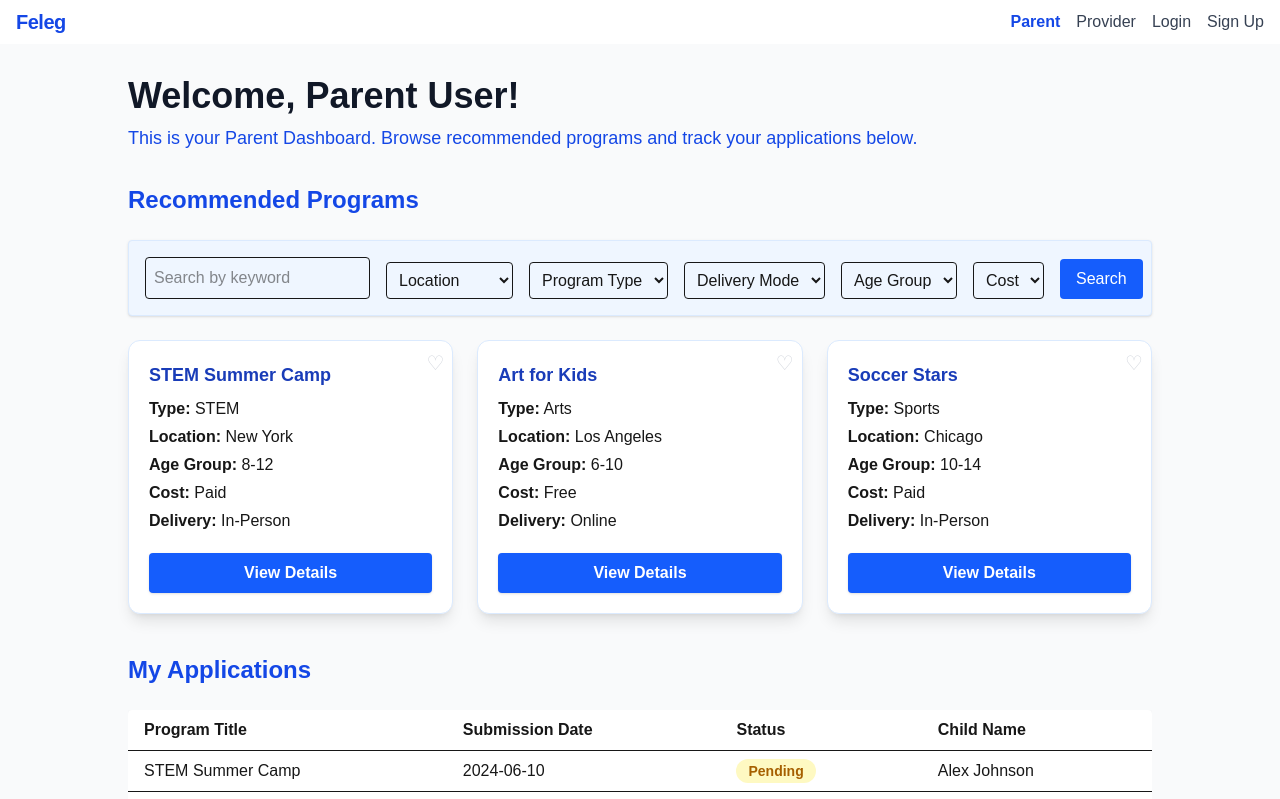
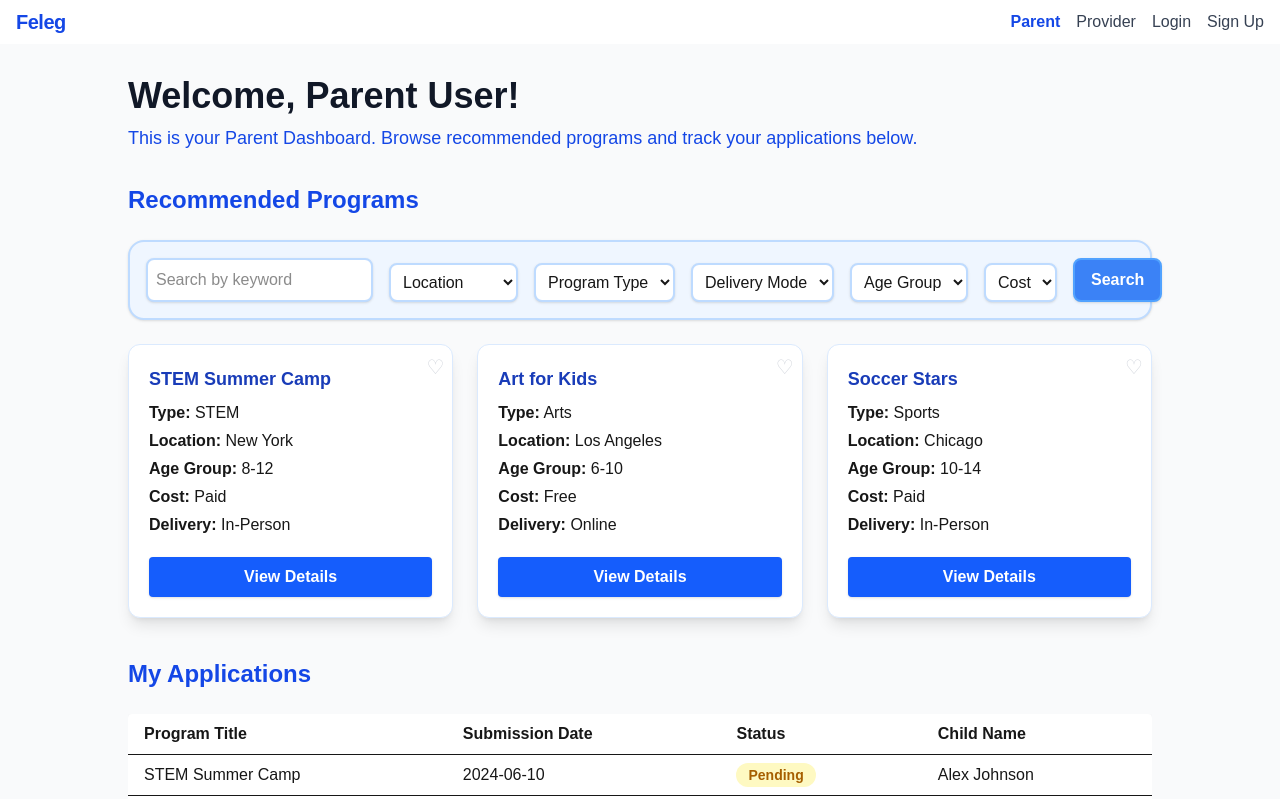
Before and after one commit to Kebid/feleg_web, a Next.js app: page /dashboard/parent in a window 1280 px wide. Shown: the top 799 px of the page. Built offline with nearby package versions, Linux system fonts and the light colour scheme.

Commit message:
UI/UX polish

```diff
--- a/app/dashboard/parent/components/FindPrograms.tsx
+++ b/app/dashboard/parent/components/FindPrograms.tsx
@@ -1,6 +1,7 @@
 "use client";
 import { useState } from "react";
 import Link from "next/link";
+import { motion } from "framer-motion";
 
 const mockPrograms = [
   {
@@ -79,80 +80,90 @@ export default function FindPrograms() {
   return (
     <div className="max-w-5xl mx-auto p-0">
       {/* Filter/Search Panel */}
-      <form
+      <motion.form
         onSubmit={handleSearch}
-        className="bg-blue-50 rounded shadow p-4 mb-6 flex flex-col md:flex-row md:items-end gap-4 border border-blue-100"
+        className="bg-blue-50 rounded-2xl shadow p-4 mb-6 flex flex-col md:flex-row md:items-end gap-4 border-2 border-blue-200"
+        initial={{ opacity: 0, y: 24 }}
+        animate={{ opacity: 1, y: 0 }}
+        transition={{ duration: 0.5, ease: 'easeOut' }}
       >
-        <input
+        <motion.input
           type="text"
           name="keyword"
           placeholder="Search by keyword"
           value={filters.keyword}
           onChange={handleChange}
-          className="border p-2 rounded flex-1 focus:outline-none focus:ring-2 focus:ring-blue-200"
+          className="border-2 border-blue-200 focus:border-blue-400 focus:ring-2 focus:ring-blue-200 rounded-lg flex-1 p-2 transition-all duration-200 shadow-sm focus:scale-[1.03] focus:shadow-md bg-white"
+          whileFocus={{ scale: 1.03, boxShadow: '0 2px 12px 0 #3B82F655' }}
         />
-        <select
+        <motion.select
           name="location"
           value={filters.location}
           onChange={handleChange}
-          className="border p-2 rounded focus:outline-none focus:ring-2 focus:ring-blue-200"
+          className="border-2 border-blue-200 focus:border-blue-400 focus:ring-2 focus:ring-blue-200 rounded-lg p-2 transition-all duration-200 shadow-sm focus:scale-[1.03] focus:shadow-md bg-white"
+          whileFocus={{ scale: 1.03, boxShadow: '0 2px 12px 0 #3B82F655' }}
         >
           <option value="">Location</option>
           {locations.map((loc) => (
             <option key={loc} value={loc}>{loc}</option>
           ))}
-        </select>
-        <select
+        </motion.select>
+        <motion.select
           name="type"
           value={filters.type}
           onChange={handleChange}
-          className="border p-2 rounded focus:outline-none focus:ring-2 focus:ring-blue-200"
+          className="border-2 border-blue-200 focus:border-blue-400 focus:ring-2 focus:ring-blue-200 rounded-lg p-2 transition-all duration-200 shadow-sm focus:scale-[1.03] focus:shadow-md bg-white"
+          whileFocus={{ scale: 1.03, boxShadow: '0 2px 12px 0 #3B82F655' }}
         >
           <option value="">Program Type</option>
           {programTypes.map((type) => (
             <option key={type} value={type}>{type}</option>
           ))}
-        </select>
-        <select
+        </motion.select>
+        <motion.select
           name="delivery"
           value={filters.delivery}
           onChange={handleChange}
-          className="border p-2 rounded focus:outline-none focus:ring-2 focus:ring-blue-200"
+          className="border-2 border-blue-200 focus:border-blue-400 focus:ring-2 focus:ring-blue-200 rounded-lg p-2 transition-all duration-200 shadow-sm focus:scale-[1.03] focus:shadow-md bg-white"
+          whileFocus={{ scale: 1.03, boxShadow: '0 2px 12px 0 #3B82F655' }}
         >
           <option value="">Delivery Mode</option>
           {deliveryModes.map((mode) => (
             <option key={mode} value={mode}>{mode}</option>
           ))}
-        </select>
-        <select
+        </motion.select>
+        <motion.select
           name="ageGroup"
           value={filters.ageGroup}
           onChange={handleChange}
-          className="border p-2 rounded focus:outline-none focus:ring-2 focus:ring-blue-200"
+          className="border-2 border-blue-200 focus:border-blue-400 focus:ring-2 focus:ring-blue-200 rounded-lg p-2 transition-all duration-200 shadow-sm focus:scale-[1.03] focus:shadow-md bg-white"
+          whileFocus={{ scale: 1.03, boxShadow: '0 2px 12px 0 #3B82F655' }}
         >
           <option value="">Age Group</option>
           {ageGroups.map((age) => (
             <option key={age} value={age}>{age}</option>
           ))}
-        </select>
-        <select
+        </motion.select>
+        <motion.select
           name="cost"
           value={filters.cost}
           onChange={handleChange}
-          className="border p-2 rounded focus:outline-none focus:ring-2 focus:ring-blue-200"
+          className="border-2 border-blue-200 focus:border-blue-400 focus:ring-2 focus:ring-blue-200 rounded-lg p-2 transition-all duration-200 shadow-sm focus:scale-[1.03] focus:shadow-md bg-white"
+          whileFocus={{ scale: 1.03, boxShadow: '0 2px 12px 0 #3B82F655' }}
         >
           <option value="">Cost</option>
           {costRanges.map((cost) => (
             <option key={cost} value={cost}>{cost}</option>
           ))}
-        </select>
-        <button
+        </motion.select>
+        <motion.button
           type="submit"
-          className="bg-blue-600 text-white px-4 py-2 rounded hover:bg-blue-700 transition-colors"
+          whileHover={{ scale: 1.05 }}
+          className="bg-[#3B82F6] text-white px-4 py-2 rounded-lg font-semibold shadow hover:bg-blue-700 transition-colors focus:outline-none focus:ring-2 focus:ring-blue-300 focus:ring-offset-2 border-2 border-blue-400"
         >
           Search
-        </button>
-      </form>
+        </motion.button>
+      </motion.form>
 
       {/* Results Section */}
       <div className="grid gap-6 grid-cols-1 sm:grid-cols-2 lg:grid-cols-3">
--- a/app/layout.tsx
+++ b/app/layout.tsx
@@ -28,7 +28,7 @@ export default function RootLayout({
   children: React.ReactNode;
 }>) {
   const pathname = usePathname();
-  const hideNavbar = pathname === "/login" || pathname === "/signup";
+  const hideNavbar = pathname.startsWith("/login") || pathname.startsWith("/signup");
 
   return (
     <html lang="en">
```
